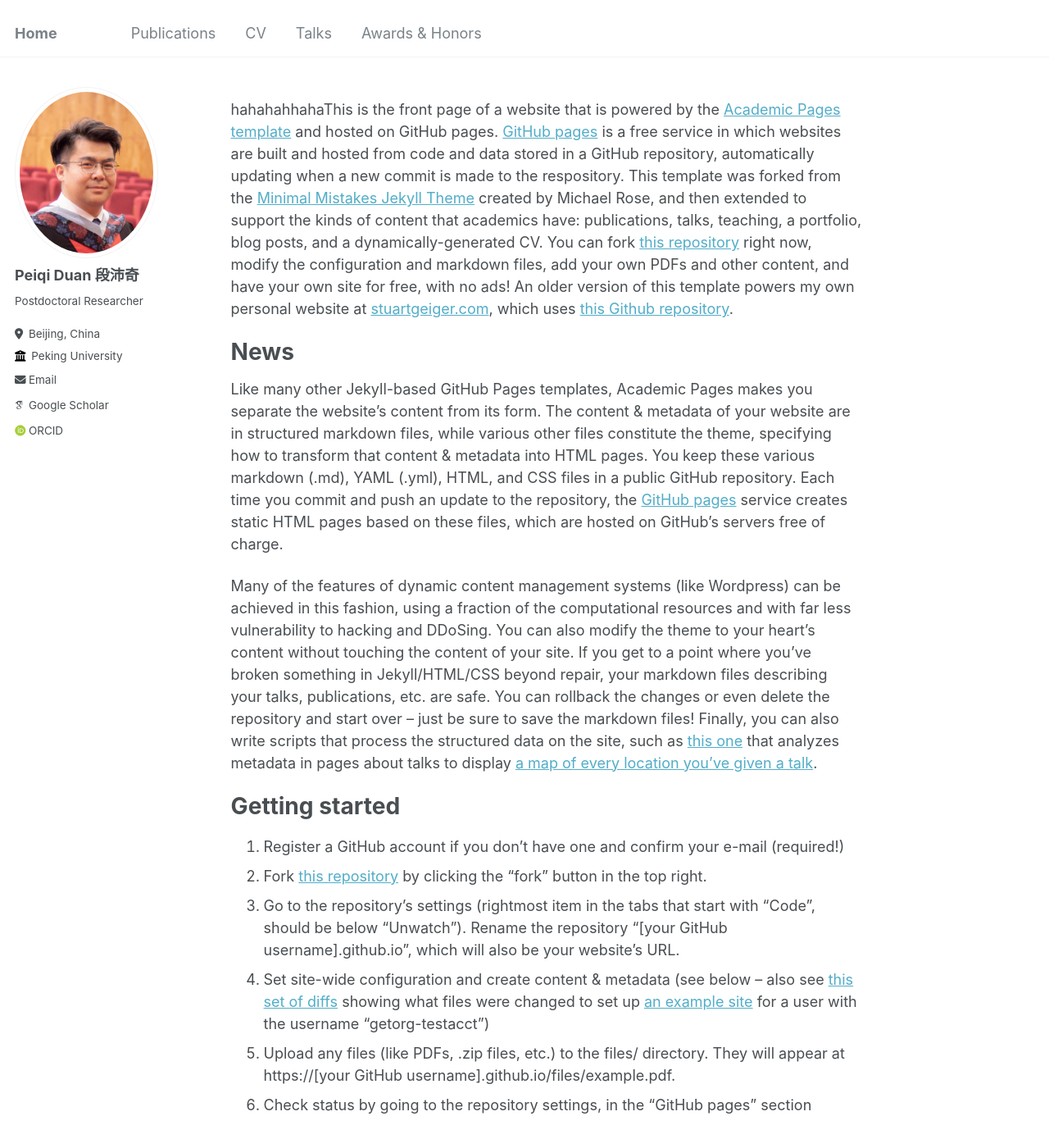
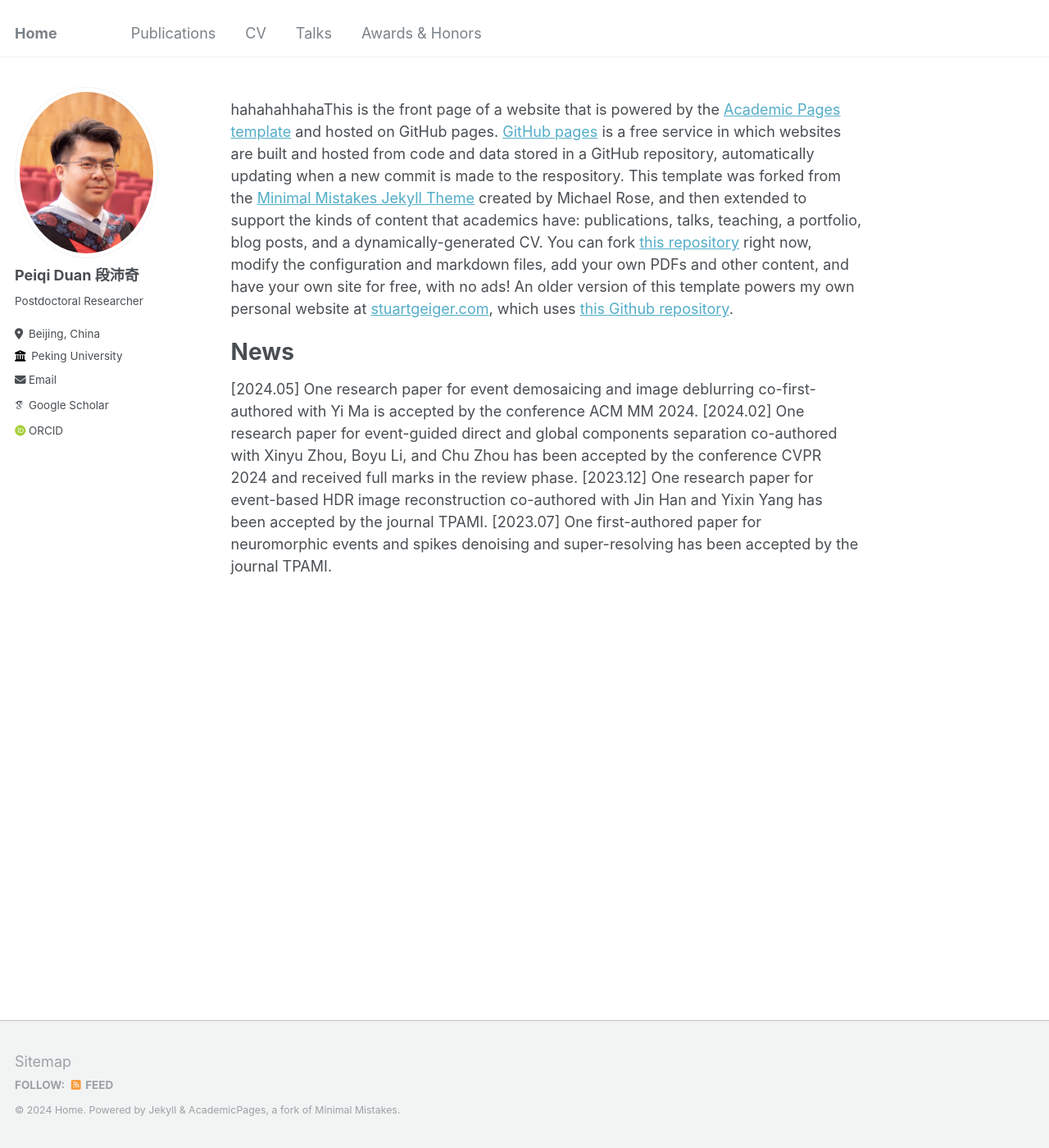
Before and after one commit to peiqi-duan/peiqi-duan.github.io, a Jekyll site: the page built from _pages/about.md, in a window 1280 px wide and 1400 px high. Shown: the whole window at 82% size. Built offline with Jekyll 4.4.1, drawn with Linux system fonts in a browser that asks for light colours; some web fonts are replaced.

Commit message:
Update about.md

```diff
--- a/_pages/about.md
+++ b/_pages/about.md
@@ -11,15 +11,7 @@ hahahahhahaThis is the front page of a website that is powered by the [Academic
 
 News
 ======
-Like many other Jekyll-based GitHub Pages templates, Academic Pages makes you separate the website's content from its form. The content & metadata of your website are in structured markdown files, while various other files constitute the theme, specifying how to transform that content & metadata into HTML pages. You keep these various markdown (.md), YAML (.yml), HTML, and CSS files in a public GitHub repository. Each time you commit and push an update to the repository, the [GitHub pages](https://pages.github.com/) service creates static HTML pages based on these files, which are hosted on GitHub's servers free of charge.
-
-Many of the features of dynamic content management systems (like Wordpress) can be achieved in this fashion, using a fraction of the computational resources and with far less vulnerability to hacking and DDoSing. You can also modify the theme to your heart's content without touching the content of your site. If you get to a point where you've broken something in Jekyll/HTML/CSS beyond repair, your markdown files describing your talks, publications, etc. are safe. You can rollback the changes or even delete the repository and start over -- just be sure to save the markdown files! Finally, you can also write scripts that process the structured data on the site, such as [this one](https://github.com/academicpages/academicpages.github.io/blob/master/talkmap.ipynb) that analyzes metadata in pages about talks to display [a map of every location you've given a talk](https://academicpages.github.io/talkmap.html).
-
-Getting started
-======
-1. Register a GitHub account if you don't have one and confirm your e-mail (required!)
-1. Fork [this repository](https://github.com/academicpages/academicpages.github.io) by clicking the "fork" button in the top right.
-1. Go to the repository's settings (rightmost item in the tabs that start with "Code", should be below "Unwatch"). Rename the repository "[your GitHub username].github.io", which will also be your website's URL.
-1. Set site-wide configuration and create content & metadata (see below -- also see [this set of diffs](http://archive.is/3TPas) showing what files were changed to set up [an example site](https://getorg-testacct.github.io) for a user with the username "getorg-testacct")
-1. Upload any files (like PDFs, .zip files, etc.) to the files/ directory. They will appear at https://[your GitHub username].github.io/files/example.pdf.
-1. Check status by going to the repository settings, in the "GitHub pages" section
+[2024.05] One research paper for event demosaicing and image deblurring co-first-authored with Yi Ma is accepted by the conference ACM MM 2024.
+[2024.02] One research paper for event-guided direct and global components separation co-authored with Xinyu Zhou, Boyu Li, and Chu Zhou has been accepted by the conference CVPR 2024 and received full marks in the review phase.
+[2023.12] One research paper for event-based HDR image reconstruction co-authored with Jin Han and Yixin Yang has been accepted by the journal TPAMI.
+[2023.07] One first-authored paper for neuromorphic events and spikes denoising and super-resolving has been accepted by the journal TPAMI.
```
